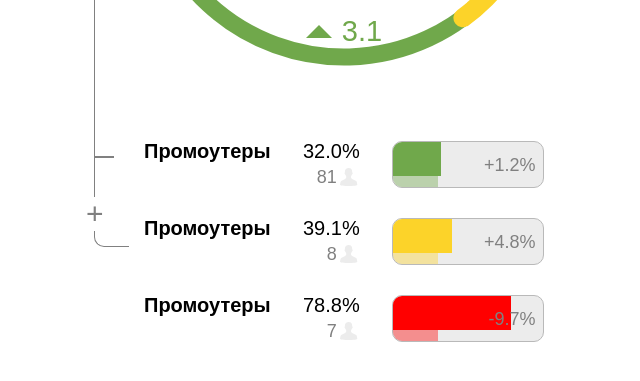
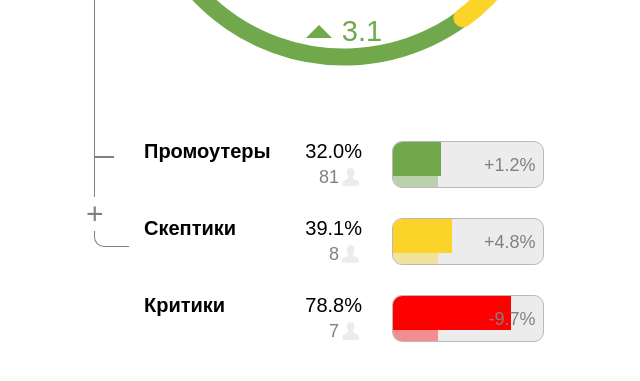
Before and after one commit to mrtrashmind/hj, a website: page src/index.html in a window 1280 px wide. Shown: the part 401-782 px from the top of the page, without its empty margins (296-936 px from the left). Drawn offline with nearby package versions, Linux system fonts and the light colour scheme; files that its build step writes are made by us from their sources.

Commit message:
Исправления и доработки

```diff
--- a/src/index.html
+++ b/src/index.html
@@ -67,6 +67,7 @@
             <div class="chart__category">
                 <div class="chart__category-item">
                     <div class="chart__category-name"><strong>Промоутеры</strong></div>
+                    <div class="chart__category-wrapper">
                         <div class="chart__category-percent">
                             <div class="percent">32.0%</div>
                             <div class="chart__category-people">
@@ -95,8 +96,10 @@
                             <div class="total">+1.2%</div>
                         </div>
                     </div>
+                </div>
                 <div class="chart__category-item">
-                    <div class="chart__category-name"><strong>Промоутеры</strong></div>
+                    <div class="chart__category-name"><strong>Скептики</strong></div>
+                    <div class="chart__category-wrapper">
                         <div class="chart__category-percent">
                             <div class="percent">39.1%</div>
                             <div class="chart__category-people">
@@ -125,8 +128,10 @@
                             <div class="total">+4.8%</div>
                         </div>
                     </div>
+                </div>
                 <div class="chart__category-item">
-                    <div class="chart__category-name"><strong>Промоутеры</strong></div>
+                    <div class="chart__category-name"><strong>Критики</strong></div>
+                    <div class="chart__category-wrapper">
                         <div class="chart__category-percent">
                             <div class="percent">78.8%</div>
                             <div class="chart__category-people">
@@ -157,6 +162,7 @@
                     </div>
                 </div>
             </div>
+        </div>
     </section>
     <script src="js/script.js"></script>
 </body>
--- a/src/sass/style.scss
+++ b/src/sass/style.scss
@@ -6,10 +6,10 @@
 
 @font-face {
     font-family: 'Gotham Pro';
-    src: url('/fonts/GothamPro.eot');
-    src: url('/fonts/GothamPro.eot?#iefix') format('embedded-opentype'),
-    url('/fonts/GothamPro.woff') format('woff'),
-    url('/fonts/GothamPro.ttf') format('truetype');
+    src: url('../fonts/GothamPro.eot');
+    src: url('../fonts/GothamPro.eot?#iefix') format('embedded-opentype'),
+    url('../fonts/GothamPro.woff') format('woff'),
+    url('../fonts/GothamPro.ttf') format('truetype');
     font-weight: normal;
     font-style: normal;
     font-display: swap;
@@ -146,6 +146,9 @@
 
             background: grey;
         }
+        &-wrapper {
+            display: flex;
+        }
         &-item {
             display: flex;
             justify-content: space-between;
@@ -176,6 +179,8 @@
             flex-direction: column;
             align-items: flex-end;
             justify-content: space-between;
+
+            margin-right: 30px;
 
             font-size: 20px;
             line-height: 1;
```
Also changed, not shown: dist/css/style.min.css, dist/index.html. Lines whose indentation alone changed are shown as unchanged.
